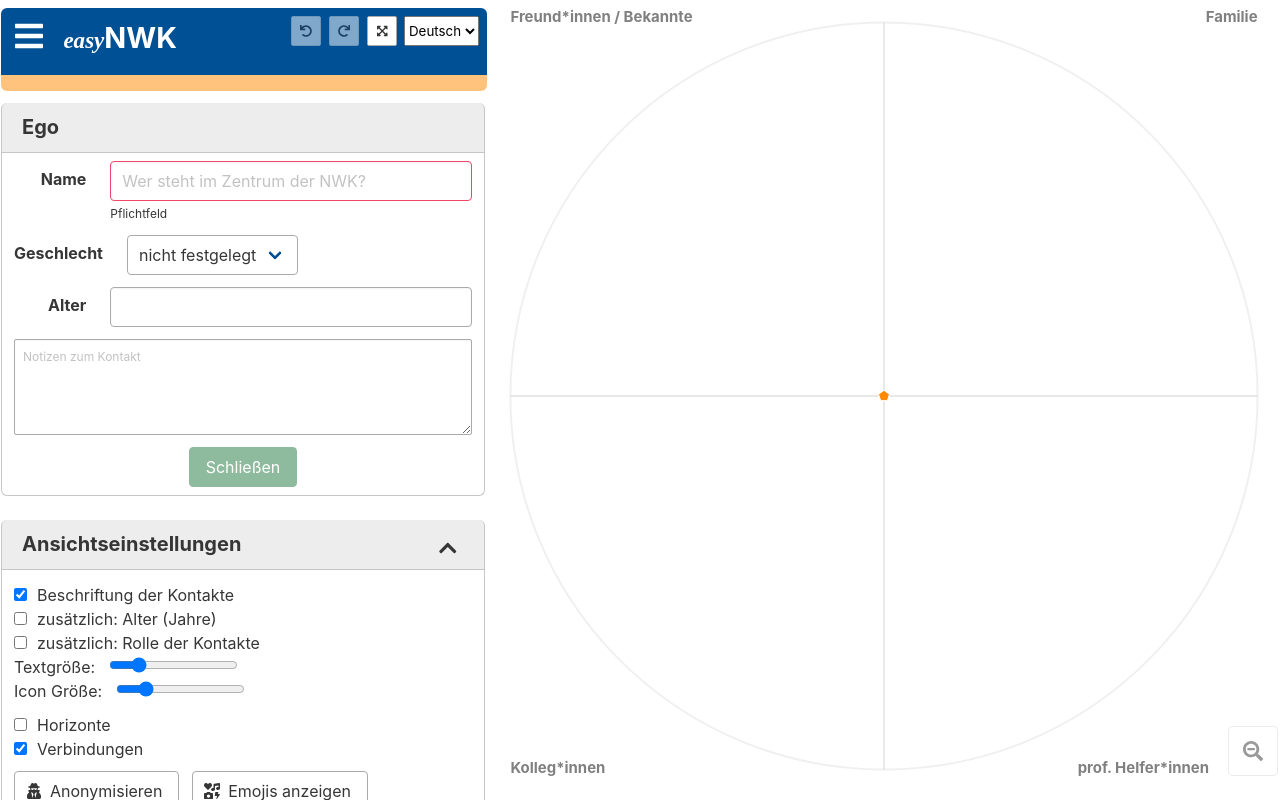
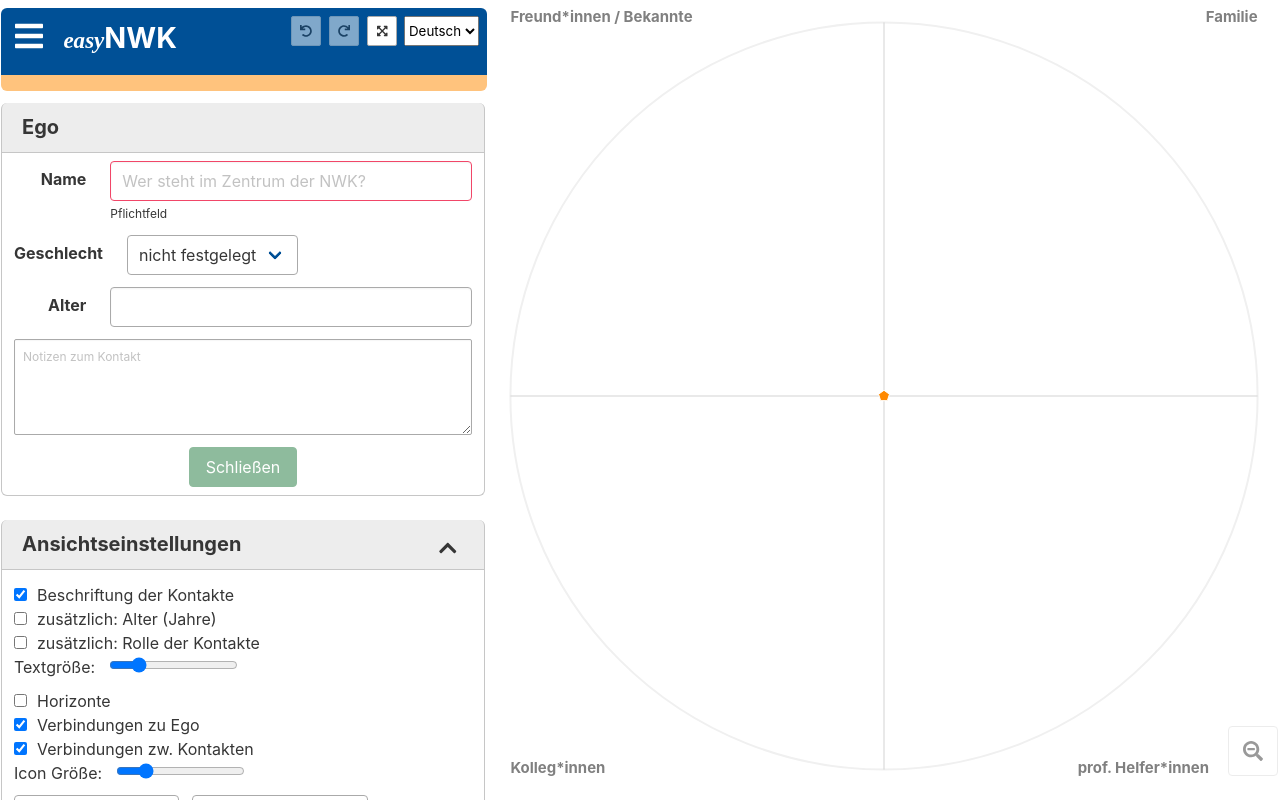
Before and after one commit to fhstp/easynwk-web, a Vue app: page / in a window 1280 px wide. Both pictures are taken after a click on the element "Ansichtseinstellungen". Built offline with nearby package versions, Linux system fonts and the light colour scheme.

Commit message:
separate switch for connections between alteri vs. to ego

```diff
--- a/src/components/NetworkMap.vue
+++ b/src/components/NetworkMap.vue
@@ -88,7 +88,7 @@
 
       <g v-for="mark in alteriMarks" :key="mark.d.id">
         <line
-          v-if="connections && mark.d.edgeType >= 1"
+          v-if="connectionsEgo && mark.d.edgeType >= 1"
           :class="{ select: mark.selected }"
           :x1="egoCoords[0]"
           :y1="egoCoords[1]"
@@ -790,6 +790,7 @@ export default defineComponent({
       getRoleShort,
       alteriNames: computed(() => store.state.view.alteriNames),
       connections: computed(() => store.state.view.connections),
+      connectionsEgo: computed(() => store.state.view.connectionsEgo),
       emoji: computed(() => store.state.view.emoji),
       brushBtns,
       isClusterConnectPossible,
--- a/src/components/ViewOptionsPanel.vue
+++ b/src/components/ViewOptionsPanel.vue
@@ -48,6 +48,26 @@
               :disabled="!alteriNames"
             />
           </div>
+        </div>
+        <div>
+          <div class="control">
+            <label class="checkbox">
+              <input type="checkbox" v-model="horizons" />
+              <span>{{ t("horizonson") }}</span>
+            </label>
+          </div>
+          <div class="control">
+            <label class="checkbox">
+              <input type="checkbox" v-model="connectionsEgo" />
+              <span>{{ t("connectionsego") }}</span>
+            </label>
+          </div>
+          <div class="control">
+            <label class="checkbox">
+              <input type="checkbox" v-model="connections" />
+              <span>{{ t("connectionson") }}</span>
+            </label>
+          </div>
           <div class="control">
             <label for="text-size">{{ t("changesizeEmoji") }}</label>
             &nbsp;
@@ -58,20 +78,6 @@
               max="8"
               v-model="iconSize"
             />
-          </div>
-        </div>
-        <div>
-          <div class="control">
-            <label class="checkbox">
-              <input type="checkbox" v-model="horizons" />
-              <span>{{ t("horizonson") }}</span>
-            </label>
-          </div>
-          <div class="control">
-            <label class="checkbox">
-              <input type="checkbox" v-model="connections" />
-              <span>{{ t("connectionson") }}</span>
-            </label>
           </div>
         </div>
         <div>
@@ -174,6 +180,7 @@ export default defineComponent({
         }),
       horizons: accessFlag("horizons"),
       connections: accessFlag("connections"),
+      connectionsEgo: accessFlag("connectionsEgo"),
       emoji: accessFlag("emoji"),
       alteriNames: accessFlag("alteriNames"),
       isOpen,
--- a/src/data/ViewOptions.ts
+++ b/src/data/ViewOptions.ts
@@ -1,6 +1,7 @@
 export interface ViewOptionsFlags {
   horizons: boolean;
   connections: boolean;
+  connectionsEgo: boolean;
   emoji: boolean;
   alteriNames: boolean;
   ageInNwk: boolean;
@@ -17,6 +18,7 @@ export function initDefaultViewOptions(): ViewOptions {
     // pseudonyms: true,
     horizons: false,
     connections: true,
+    connectionsEgo: true,
     emoji: false,
     alteriNames: true,
     ageInNwk: false,
--- a/src/de.ts
+++ b/src/de.ts
@@ -77,7 +77,8 @@ export default {
         changesize: "Textgröße:",
         anonymiseon: "Anonymisieren",
         horizonson: "Horizonte",
-        connectionson: "Verbindungen",
+        connectionson: "Verbindungen zw. Kontakten",
+        connectionsego: "Verbindungen zu Ego",
         emojion: "Emojis anzeigen",
         emojioff: "Emojis ausblenden",
         namesofcontactson: "Beschriftung der Kontakte",
--- a/src/en.ts
+++ b/src/en.ts
@@ -76,7 +76,8 @@ export default {
         changesize: "Text size:",
         anonymiseon: "Anonymise",
         horizonson: "Horizons",
-        connectionson: "Connections",
+        connectionson: "Connections between contacts",
+        connectionsego: "Connections to ego",
         emojion: "Show emojis",
         emojioff: "Hide emojis",
         namesofcontactson: "Labels for contacts",
```
